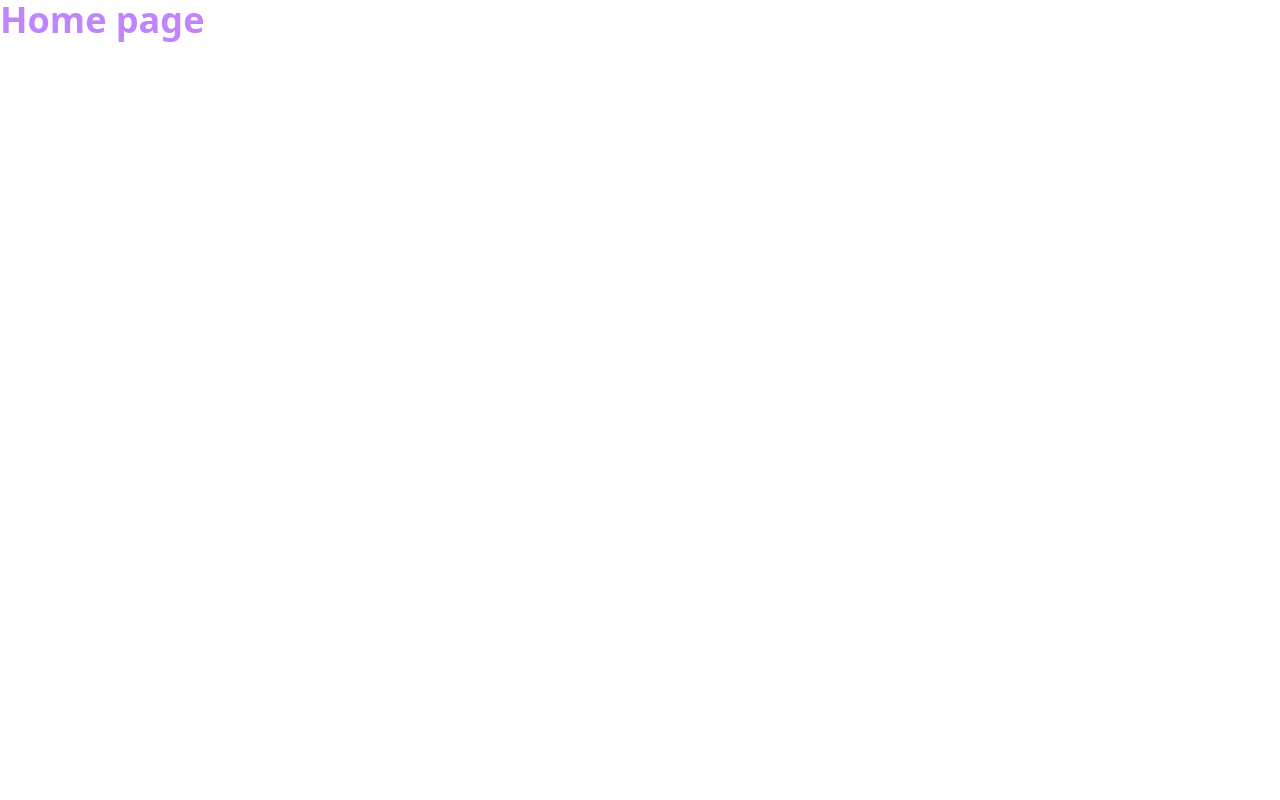
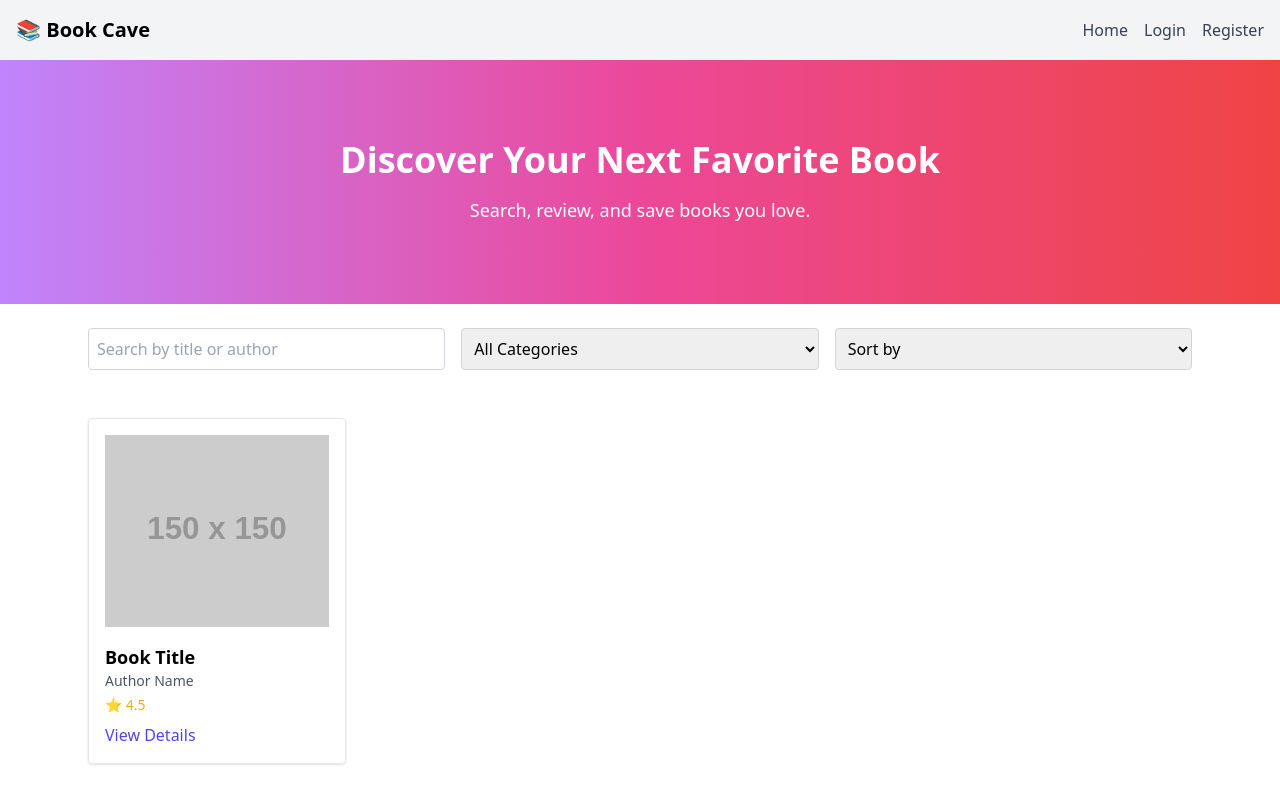
Before and after one commit to Icarz/BooksCaveApp, a React (Vite) app in the folder client/: page / in a window 1280 px wide. Shown: the top 800 px of the page. Built offline with nearby package versions, Linux system fonts and the light colour scheme.

Commit message:
till later

```diff
--- a/client/src/pages/Home.jsx
+++ b/client/src/pages/Home.jsx
@@ -1,8 +1,76 @@
-function Home() {
+// src/pages/Home.jsx
+import React from "react";
+
+const Home = () => {
   return (
-    <h1 className="text-4xl font-bold text-purple-400">
-      Home page
-    </h1>
+    <div className="min-h-screen bg-white">
+      {/* Header */}
+      <header className="bg-gray-100 shadow-md p-4 flex justify-between items-center">
+        <h1 className="text-xl font-bold">📚 Book Cave</h1>
+        <nav className="space-x-4">
+          <a href="/" className="text-gray-700 hover:text-black">Home</a>
+          <a href="/login" className="text-gray-700 hover:text-black">Login</a>
+          <a href="/register" className="text-gray-700 hover:text-black">Register</a>
+        </nav>
+      </header>
+
+      {/* Hero */}
+      <section className="bg-gradient-to-r from-purple-400 via-pink-500 to-red-500 text-white py-20 text-center">
+        <h2 className="text-4xl font-bold mb-4">Discover Your Next Favorite Book</h2>
+        <p className="text-lg">Search, review, and save books you love.</p>
+      </section>
+
+      {/* Search & Filters */}
+      <section className="p-6 max-w-6xl mx-auto">
+        <div className="grid grid-cols-1 md:grid-cols-3 gap-4">
+          <input
+            type="text"
+            placeholder="Search by title or author"
+            className="p-2 border border-gray-300 rounded"
+          />
+          <select className="p-2 border border-gray-300 rounded">
+            <option value="">All Categories</option>
+            <option value="Fiction">Fiction</option>
+            <option value="Science">Science</option>
+          </select>
+          <select className="p-2 border border-gray-300 rounded">
+            <option value="">Sort by</option>
+            <option value="price">Price</option>
+            <option value="rating">Rating</option>
+          </select>
+        </div>
+      </section>
+
+      {/* Book List */}
+      <section className="p-6 max-w-6xl mx-auto">
+        <div className="grid grid-cols-1 sm:grid-cols-2 md:grid-cols-3 lg:grid-cols-4 gap-6">
+          {/* Example Book Card */}
+          <div className="border rounded shadow hover:shadow-lg p-4">
+            <img
+              src="https://via.placeholder.com/150"
+              alt="Book Cover"
+              className="w-full h-48 object-cover mb-4"
+            />
+            <h3 className="font-semibold text-lg">Book Title</h3>
+            <p className="text-sm text-gray-600">Author Name</p>
+            <p className="text-yellow-500 text-sm mt-1">⭐ 4.5</p>
+            <button className="mt-2 text-indigo-600 hover:underline">View Details</button>
+          </div>
+        </div>
+      </section>
+
+      {/* Pagination */}
+      <div className="flex justify-center mt-8 space-x-2">
+        <button className="px-4 py-2 bg-gray-200 rounded hover:bg-gray-300">Previous</button>
+        <button className="px-4 py-2 bg-gray-200 rounded hover:bg-gray-300">Next</button>
+      </div>
+
+      {/* Footer */}
+      <footer className="text-center p-4 mt-10 text-gray-500 text-sm">
+        © {new Date().getFullYear()} Book Cave. All rights reserved.
+      </footer>
+    </div>
   );
-}
+};
+
 export default Home;
```
